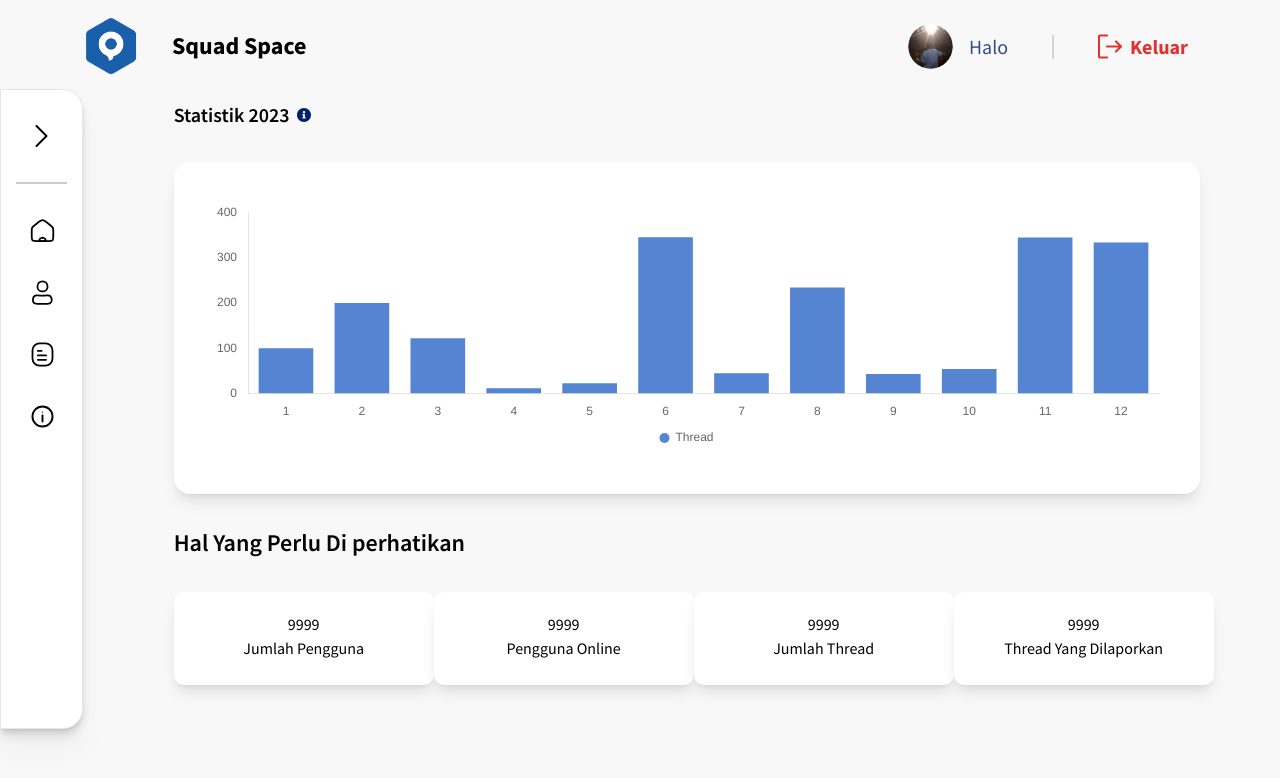
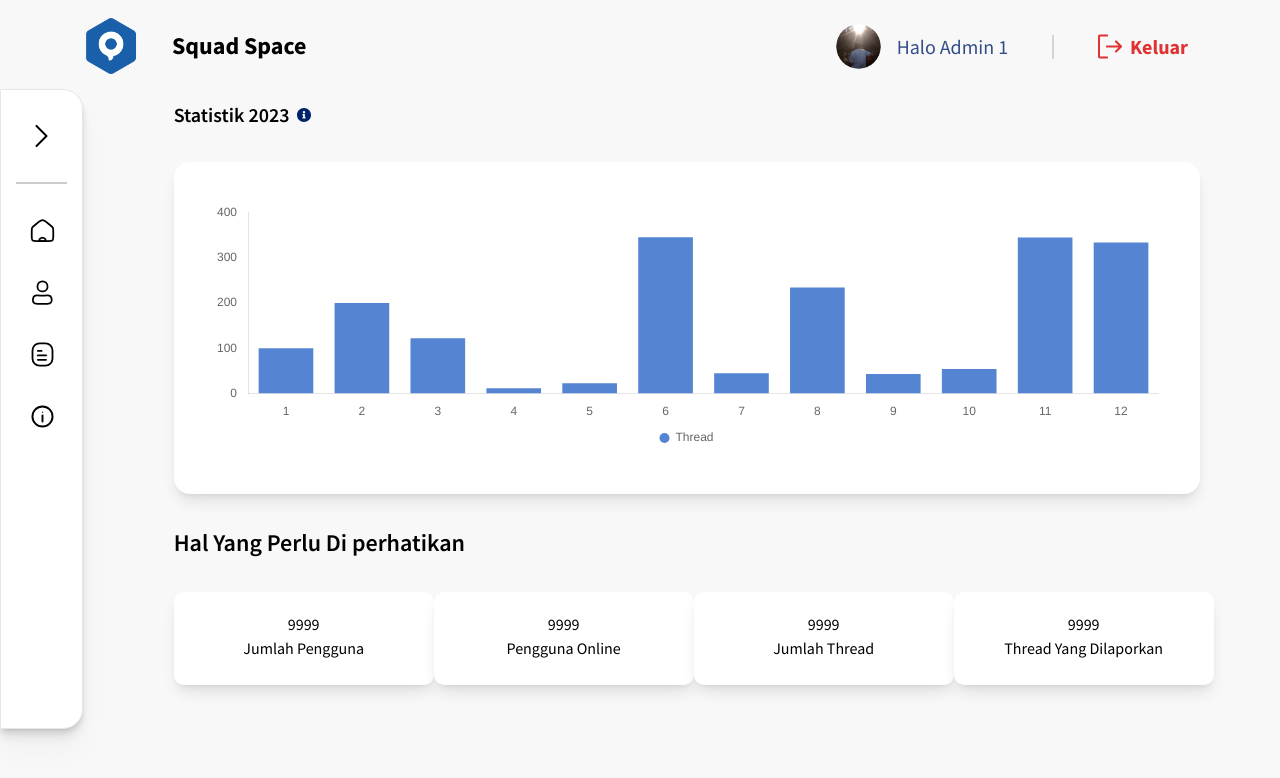
Before and after one commit to Capstone-Project-Kelompok-15/capstone-frontend, a React (Vite) app: page / in a window 1280 px wide. Shown: the top 778 px of the page. Built offline with nearby package versions, Linux system fonts and the light colour scheme.

Commit message:
fix navbar

```diff
--- a/src/components/atoms/ProfileButton/ProfileButtton.atom.jsx
+++ b/src/components/atoms/ProfileButton/ProfileButtton.atom.jsx
@@ -14,7 +14,8 @@ function ProfileButtton() {
                 <img src={pp1} alt="" className="rounded-full w-[45px]" />
                 <h3 className="text-xl font-normal text-[#012269CC] hover:outline p-2 rounded-2xl outline-1">
                     {/* Halo {`${ubahProfileViewModel.formik.values.usernameBaru}`} */}
-                    Halo {loginViewModel.formik.values.name}
+                    {/* Halo {loginViewModel.formik.values.name} */}
+                    Halo Admin 1
                 </h3>
             </button>
         </Link>
```
